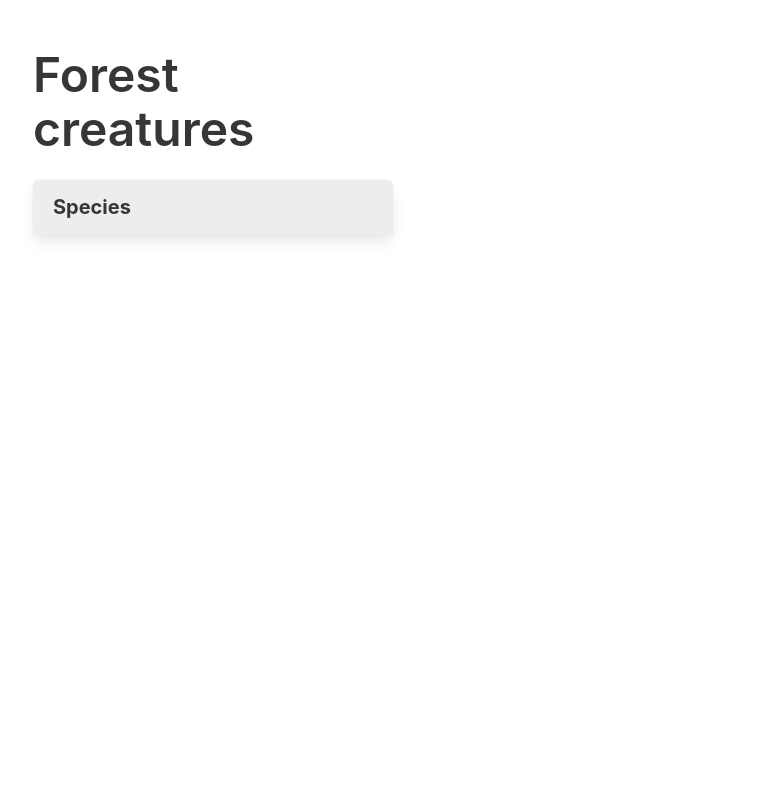
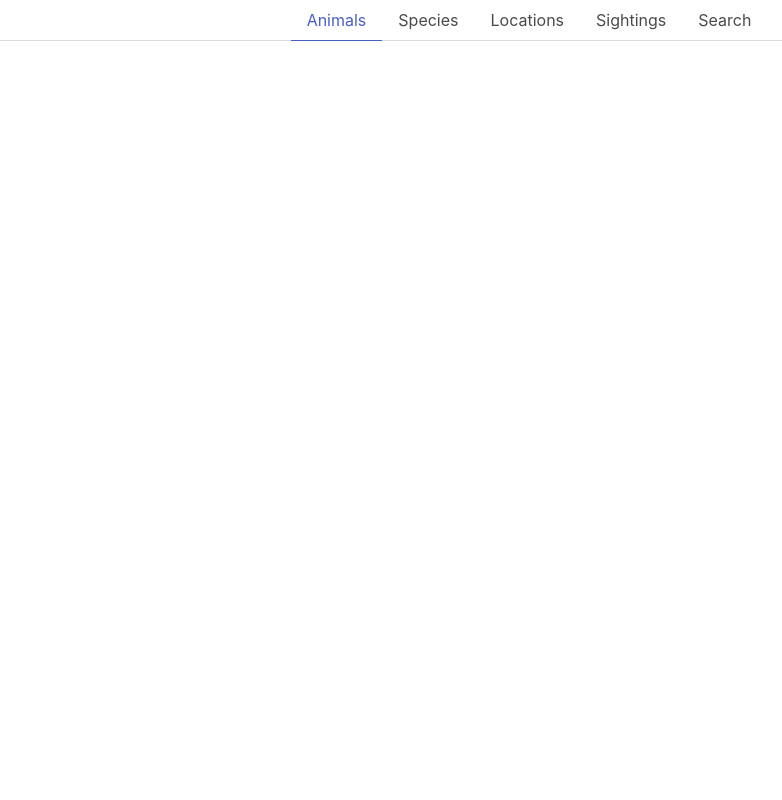
Before and after one commit to JoosepAlviste/metsaelanike-register, a Django app: page / in a window 1280 px wide. Shown: the whole page, without its empty margins (111-893 px from the left). Run offline with Django 3.2, Linux system fonts and the light colour scheme; data that the repository does not hold is empty; some libraries are stand-ins or nearby versions.

Commit message:
add tabs and tab views

```diff
--- a/forest_creatures/static/forest_creatures/style.css
+++ b/forest_creatures/static/forest_creatures/style.css
@@ -1,3 +1,7 @@
+body {
+    min-height: 100vh;
+}
+
 .animal-title:hover .edit-icon, .sighting:hover .sighting-edit-icon {
     visibility: visible;
 }
--- /dev/null
+++ b/forest_creatures/templates/forest_creatures/index.html
@@ -0,0 +1,19 @@
+{% extends "forest_creatures/base.html" %}
+{% block content %}
+
+    {% load static %}
+
+    <div class="tabs is-centered">
+        <ul>
+            <li class="is-active"><a href="/animals/animals">Animals</a></li>
+            <li><a href="/animals/all_species">Species</a></li>
+            <li><a href="/animals/locations">Locations</a></li>
+            <li><a href="/animals/sightings">Sightings</a></li>
+            <li><a href="/animals/search">Search</a></li>
+        </ul>
+    </div>
+
+    {% block tab-content %}
+    {% endblock %}
+
+{% endblock %}
--- a/forest_creatures/urls.py
+++ b/forest_creatures/urls.py
@@ -5,5 +5,10 @@ from . import views
 urlpatterns = [
     url(r'^$', views.index, name='index'),
     url(r'^(?P<animal_id>[0-9]+)/$', views.show, name='show'),
-    url(r'^species/$', views.species, name='species')
+    url(r'^species/$', views.species, name='species'),
+    url(r'^animals/$', views.animals, name='animals'),
+    url(r'^all_species/$', views.all_species, name='all_species'),
+    url(r'^locations/$', views.locations, name='locations'),
+    url(r'^sightings/$', views.sightings, name='sightings'),
+    url(r'^search/$', views.search, name='search'),
 ]
--- a/forest_creatures/views.py
+++ b/forest_creatures/views.py
@@ -7,7 +7,7 @@ from forest_creatures.models import Animal
 
 def index(request):
 
-    return HttpResponse('Hello World!')
+    return render(request, 'forest_creatures/index.html')
 
 
 def show(request, animal_id):
@@ -22,3 +22,23 @@ def show(request, animal_id):
 
 def species(request):
     return render(request, 'forest_creatures/species.html')
+
+
+def animals(request):
+    return render(request, 'forest_creatures/animals.html')
+
+
+def all_species(request):
+    return render(request, 'forest_creatures/all_species.html')
+
+
+def locations(request):
+    return render(request, 'forest_creatures/locations.html')
+
+
+def sightings(request):
+    return render(request, 'forest_creatures/sightings.html')
+
+
+def search(request):
+    return render(request, 'forest_creatures/search.html')
--- a/metsaelanike_register/urls.py
+++ b/metsaelanike_register/urls.py
@@ -19,7 +19,7 @@ from django.contrib import admin
 from forest_creatures import views
 
 urlpatterns = [
-    url(r'^$', views.species, name='species'),
+    url(r'^$', views.index, name='index'),
     url(r'^admin/', admin.site.urls),
     url(r'^animals/', include('forest_creatures.urls')),
     url(r'^api/animals/', include('forest_creatures.api.urls')),
```
Also changed, not shown: other parts of forest_creatures/static/forest_creatures/style.css (+40 -0 lines), forest_creatures/templates/forest_creatures/all_species.html (added, +22 -0 lines), forest_creatures/templates/forest_creatures/animals.html (added, +22 -0 lines), forest_creatures/templates/forest_creatures/locations.html (added, +22 -0 lines), forest_creatures/templates/forest_creatures/search.html (added, +12 -0 lines), forest_creatures/templates/forest_creatures/sightings.html (added, +22 -0 lines).
